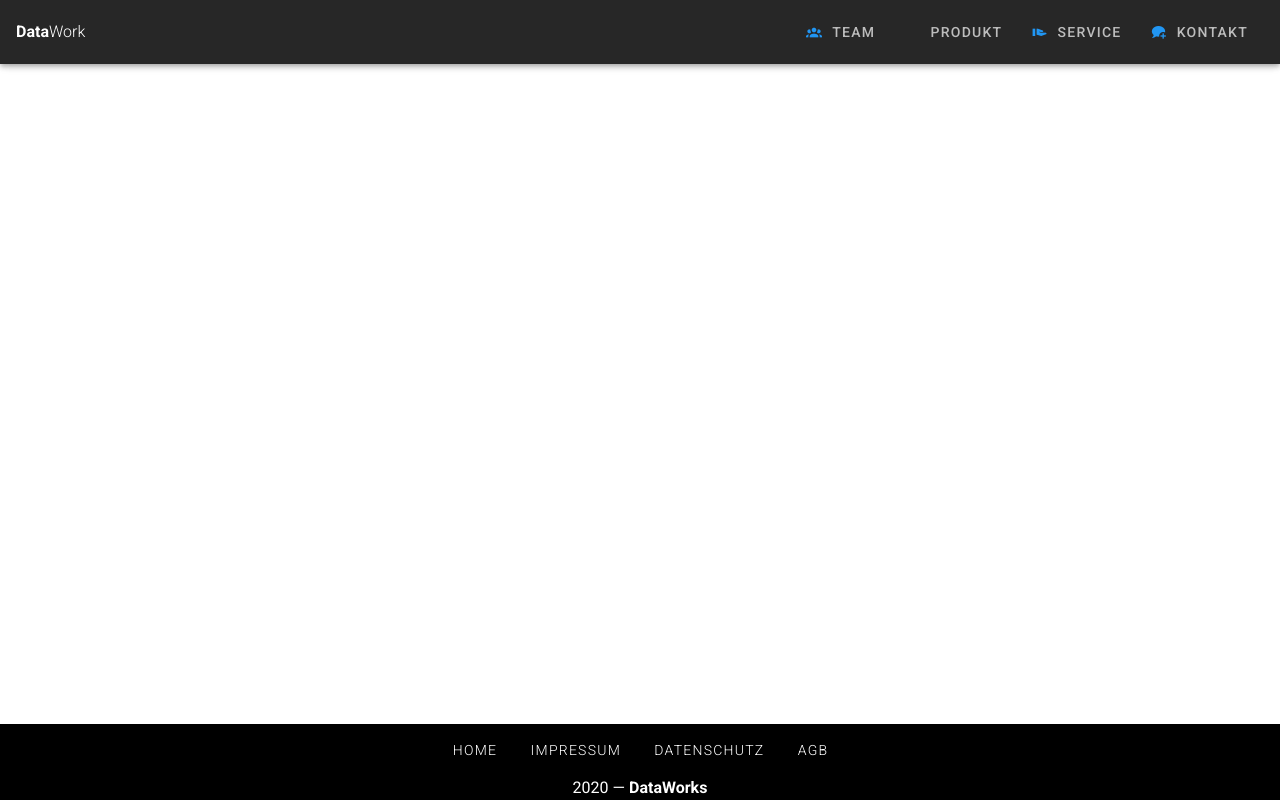
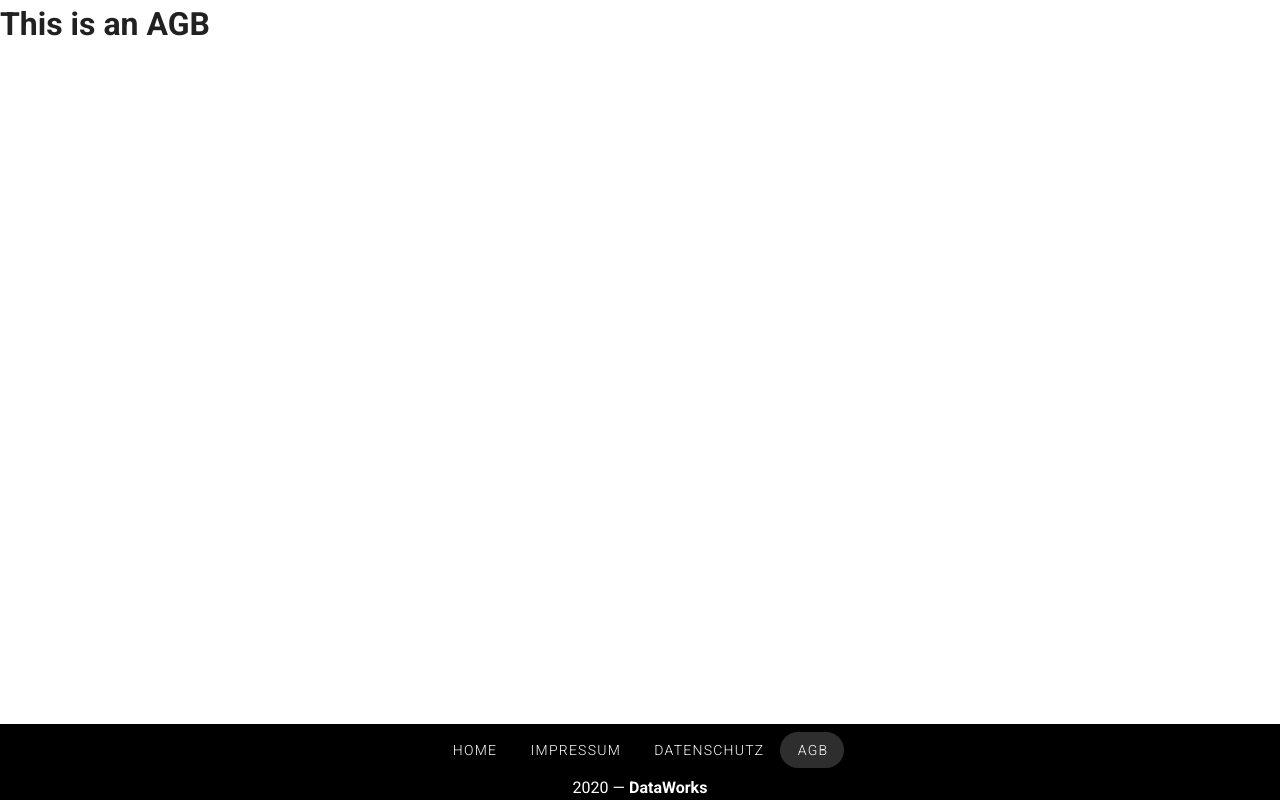
Before and after one commit to DataworkItSolution/DataworkItSolution.github.io, a Vue app: page /#/agb in a window 1280 px wide. Built offline with nearby package versions, Linux system fonts and the light colour scheme.

Commit message:
agb, impressum, navbar

```diff
--- a/src/components/Foot.vue
+++ b/src/components/Foot.vue
@@ -8,8 +8,9 @@
         text
         rounded
         class="my-2 font-weight-light"
-        @click=""
-        >{{ link.name }}</v-btn
+        :to="link.route"
+      >
+        {{ link.name }}</v-btn
       >
       <v-col class="text-center" dark cols="12">
         {{ new Date().getFullYear() }} —
@@ -25,8 +26,8 @@ export default {
     links: [
       { name: "Home", route: "/" },
       { name: "Impressum", route: "/impressum" },
-      { name: "Datenschutz", route: "" },
-      { name: "AGB", route: "" },
+      { name: "Datenschutz", route: "/datenschutz" },
+      { name: "AGB", route: "/agb" },
     ],
   }),
 };
--- a/src/components/NavBar.vue
+++ b/src/components/NavBar.vue
@@ -1,5 +1,5 @@
 <template>
-  <v-app-bar app dark>
+  <v-app-bar v-if="this.$route.name == 'Home'" app dark>
     <!-- <v-app-bar-nav-icon> </v-app-bar-nav-icon> -->
 
     <div @click="$vuetify.goTo('#landing')">
--- a/src/components/Persons.vue
+++ b/src/components/Persons.vue
@@ -10,7 +10,7 @@
             dark
             max-width="300px"
             height="450px"
-            :elevation="hover ? 20 : 2"
+            :elevation="hover ? 2 : 20"
           >
             <v-card-title :class="{ 'blue--text': hover }">
               {{ leader.name }}
@@ -92,6 +92,11 @@ export default {
       return require(path);
     },
   },
+  methods: {
+    test: function () {
+      console.log(this.$route.name);
+    },
+  },
 };
 </script>
 
--- a/src/components/Software.vue
+++ b/src/components/Software.vue
@@ -21,7 +21,7 @@
             den Status einer Bestellung in Echtzeit wiederzugeben.<br />
           </span>
           <span
-            >Durch Intuitive Bedienung einer Benutzeroberfläche kann<br />
+            >Durch intuitive Bedienung einer Benutzeroberfläche kann<br />
             WebTrack einfach und schnell in den Bestellvorgang integriert
             werden.<br
           /></span>
--- a/src/router/index.js
+++ b/src/router/index.js
@@ -19,6 +19,23 @@ const routes = [
     component: () =>
       import(/* webpackChunkName: "about" */ "../views/Impressum.vue"),
   },
+  {
+    path: "/datenschutz",
+    name: "Datenschutz",
+    // route level code-splitting
+    // this generates a separate chunk (about.[hash].js) for this route
+    // which is lazy-loaded when the route is visited.
+    component: () =>
+      import(/* webpackChunkName: "about" */ "../views/Datenschutz.vue"),
+  },
+  {
+    path: "/agb",
+    name: "AGB",
+    // route level code-splitting
+    // this generates a separate chunk (about.[hash].js) for this route
+    // which is lazy-loaded when the route is visited.
+    component: () => import(/* webpackChunkName: "about" */ "../views/AGB.vue"),
+  },
 ];
 
 const router = new VueRouter({
--- /dev/null
+++ b/src/views/AGB.vue
@@ -0,0 +1,9 @@
+<template>
+  <div class="agb">
+    <h1>This is an AGB</h1>
+  </div>
+</template>
+
+<script>
+export default {};
+</script>
--- /dev/null
+++ b/src/views/Datenschutz.vue
@@ -0,0 +1,9 @@
+<template>
+  <div class="datenschutz">
+    <h1>This is an Datenschutz</h1>
+  </div>
+</template>
+
+<script>
+export default {};
+</script>
--- a/src/views/Impressum.vue
+++ b/src/views/Impressum.vue
@@ -1,5 +1,16 @@
 <template>
   <div class="impressum">
     <h1>This is an Impressum</h1>
+    <v-btn small elevation="1" color="red" @click="route"> moin</v-btn>
   </div>
 </template>
+
+<script>
+export default {
+  methods: {
+    route: function () {
+      console.log("Hallo ich bin ein Eumel 0.0");
+    },
+  },
+};
+</script>
```
